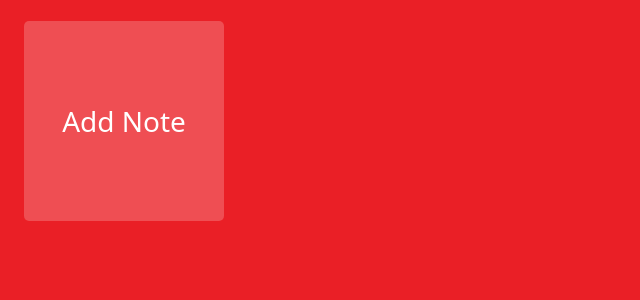
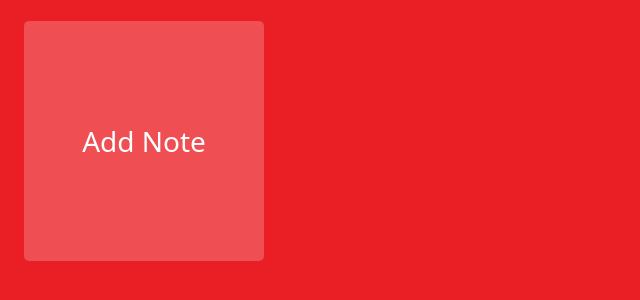
Before and after one commit to jerald-skill-mine/sticky-notes, a plain HTML site: page index.html in a window 1280 px wide. Shown: the part 84-384 px from the top of the page, without its empty margins (0-640 px from the left). Drawn offline with Linux system fonts and the light colour scheme.

Commit message:
Add files via upload

```diff
--- a/styles.css
+++ b/styles.css
@@ -17,7 +17,7 @@ h1.title {
 
 #container {
     display: grid;
-    grid-template-columns: repeat(auto-fill, 200px);
+    grid-template-columns: repeat(auto-fill, 240px);
     gap: 24px;
     padding: 24px;
 }
@@ -51,7 +51,7 @@ h1.title {
 
 .sticky {
     width: 100%;
-    height: 140px;
+    height: 160px;
     padding: 16px;
     border: none;
     outline: none;
@@ -72,8 +72,8 @@ h1.title {
 }
 
 .btn-add {
-    width: 200px;
-    height: 200px;
+    width: 240px;
+    height: 240px;
     border: none;
     outline: none;
     color: hsl(0, 0%, 100%);
```
